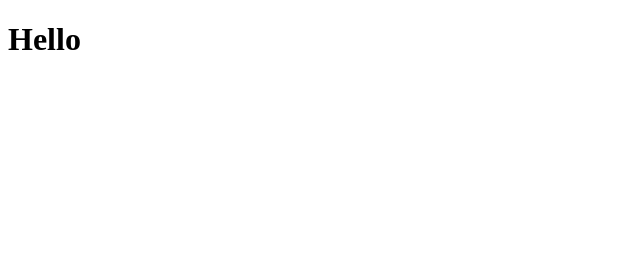
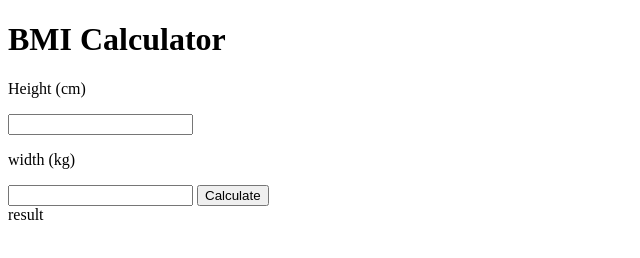
Before and after one commit to Gulzarokz/BMI-calculator, a plain HTML site: page index.html in a window 1280 px wide. Shown: the whole page, without its empty margins (0-640 px from the left). Drawn offline with Linux system fonts and the light colour scheme.

Commit message:
build the Html structure of BMI calculator

```diff
--- a/index.html
+++ b/index.html
@@ -3,12 +3,27 @@
 <head>
     <meta charset="UTF-8">
     <meta name="viewport" content="width=device-width, initial-scale=1.0">
-    <title>Home</title>
+    <title>BMI-Calculator</title>
     <link rel="stylesheet" href="style.css">
 </head>
 <body>
 
-    <h1>Hello</h1>
+        <div>
+            <h1>BMI Calculator</h1>
+
+            <p>Height (cm)</p>
+            <input type="text">
+
+            <p>width (kg)</p>
+            <input type="text">
+
+            <button>Calculate</button>
+
+            <div>result</div>
+
+        </div>
+
+
 
 
 
```
